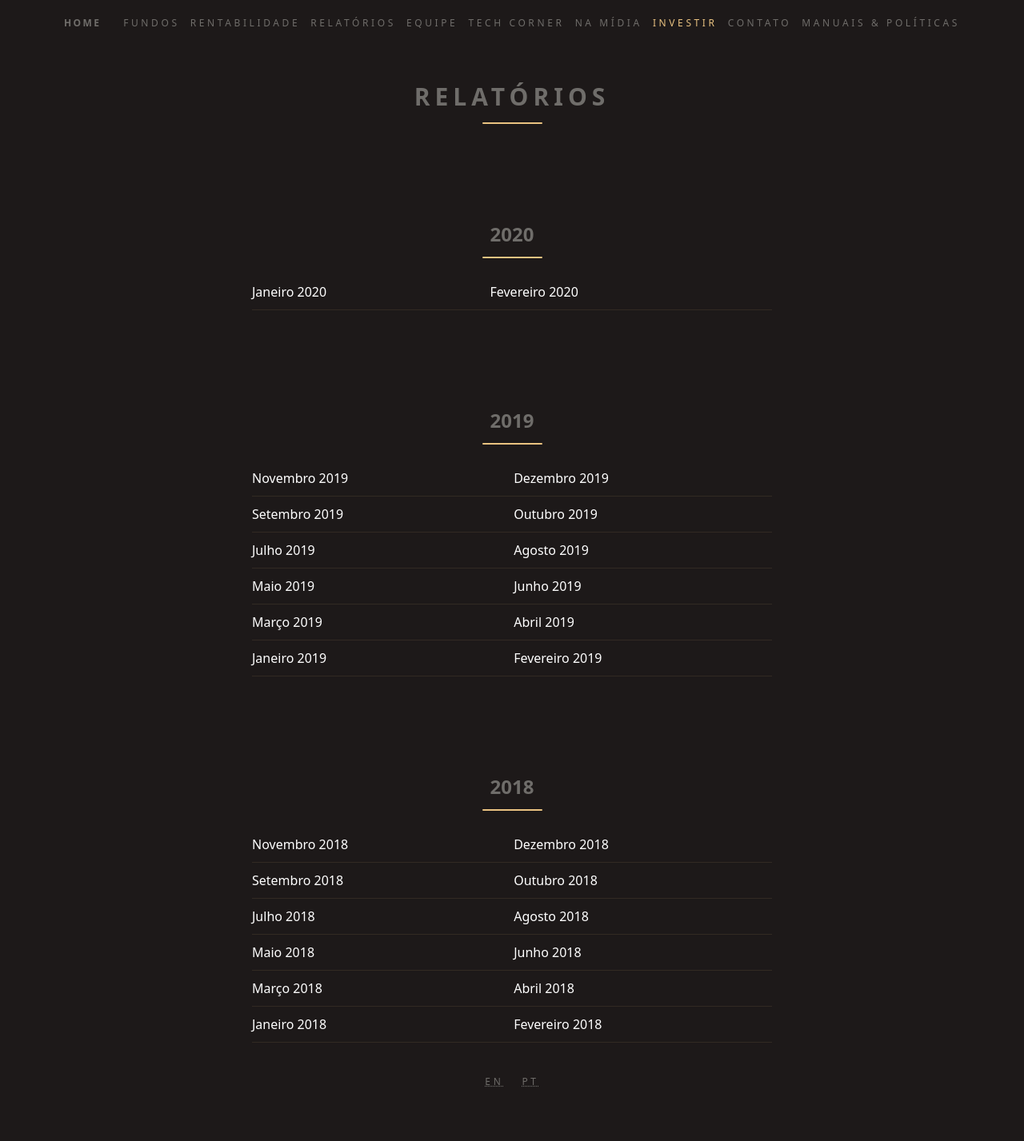
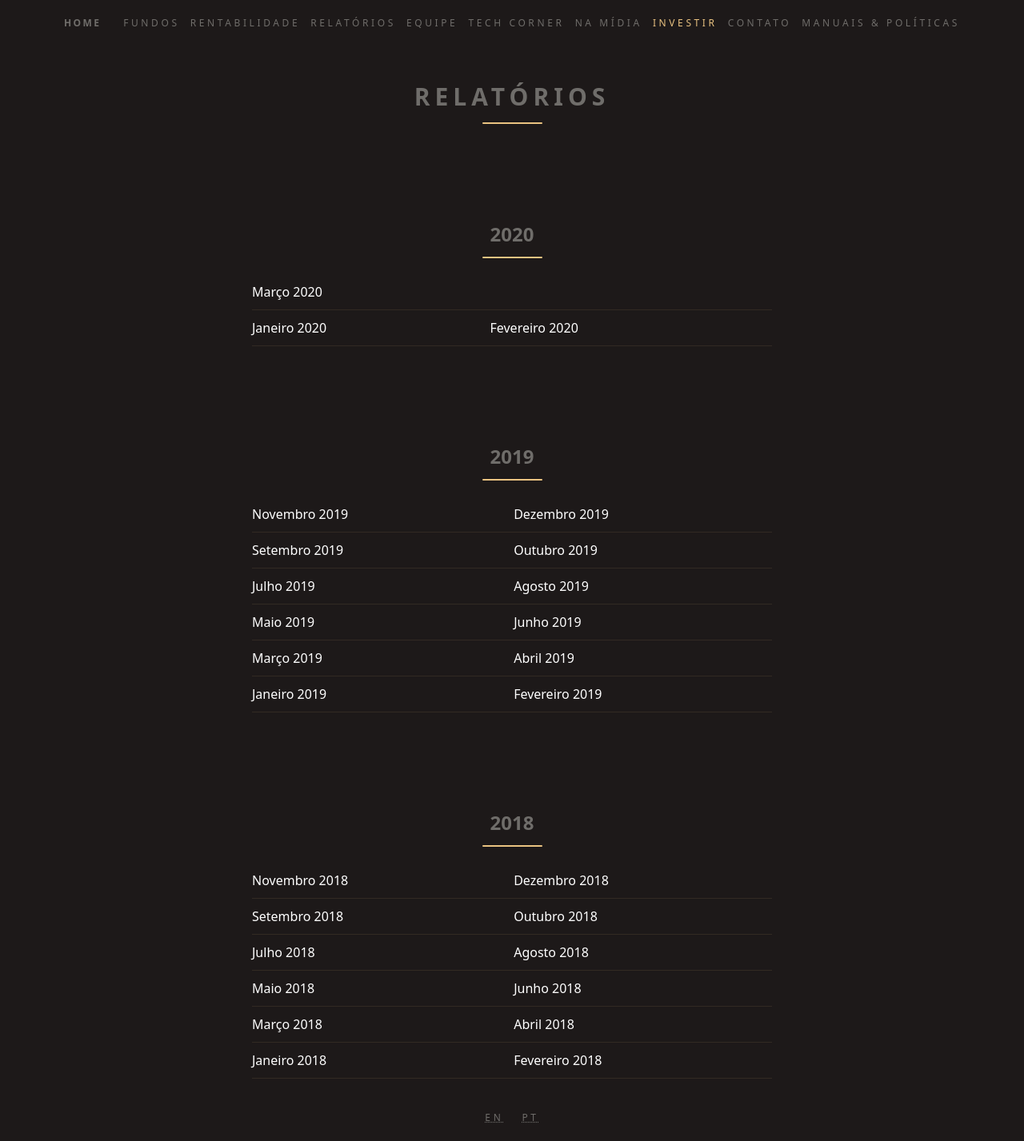
Before and after one commit to ateliedetemas/blpcrypto, a Jekyll site: the page built from _pages/relatorios.md, in a window 1280 px wide. Shown: the whole page at 80% size. Built offline with Jekyll 4.4.1, drawn with Linux system fonts in a browser that asks for light colours; before the commit the page ends 1382 px from its top, so only the background shows below that.

Commit message:
Update relatorios.md

```diff
--- a/_pages/relatorios.md
+++ b/_pages/relatorios.md
@@ -5,6 +5,7 @@ title: Relatórios
 ---
 ## 2020
 
+[Março 2020]({{ '/assets/documents/relatorios/2020/03p.pdf' | absolute_url }}) |
 [Janeiro 2020]({{ '/assets/documents/relatorios/2020/01p.pdf' | absolute_url }}) | [Fevereiro 2020]({{ "/assets/documents/relatorios/2020/02p.pdf" | absolute_url }})
 
 
```
